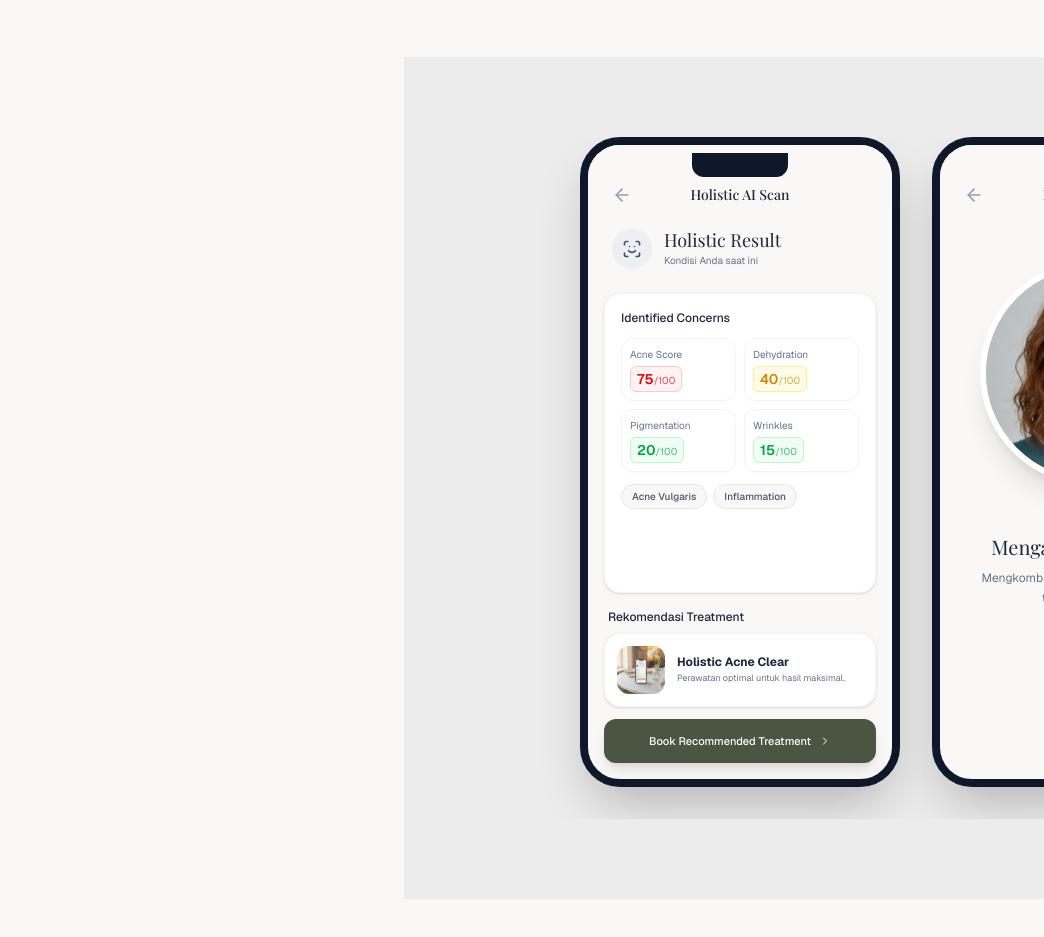
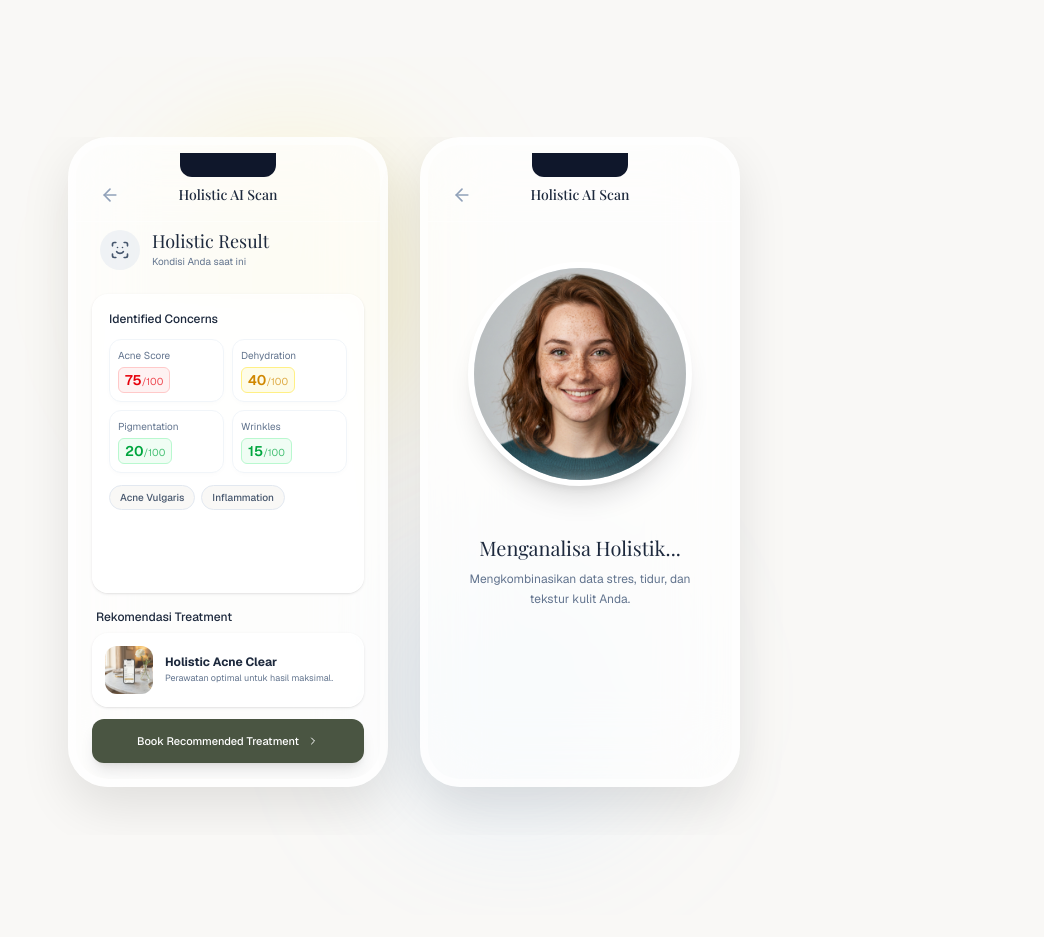
Before and after one commit to jasurddev/AuraWellness, a Next.js app: page / in a window 1280 px wide. Shown: the part 1040-1977 px from the top of the page, without its empty margins (236-1280 px from the left). Built offline with nearby package versions, Linux system fonts and the light colour scheme; a web font is replaced by a local one.

Commit message:
style: fix alignment and add glassmorphism effects to live scanner demo

```diff
--- a/src/components/home/LiveAIScannerDemo.tsx
+++ b/src/components/home/LiveAIScannerDemo.tsx
@@ -79,10 +79,10 @@ const ScannerPhone = ({ patient }: { patient: typeof PATIENTS[0] }) => {
       initial={{ opacity: 0, scale: 0.9, x: 50 }}
       animate={{ opacity: 1, scale: 1, x: 0 }}
       transition={{ duration: 0.6, type: "spring", bounce: 0.2 }}
-      className="relative w-[320px] shrink-0 bg-[#F9F8F6] rounded-[2.5rem] overflow-hidden shadow-2xl border-[8px] border-slate-900 h-[650px] flex flex-col group snap-center"
+      className="relative w-[320px] shrink-0 bg-white/70 backdrop-blur-2xl rounded-[2.5rem] overflow-hidden shadow-[0_20px_50px_rgba(0,0,0,0.1)] border-[8px] border-white/50 h-[650px] flex flex-col group snap-center"
     >
       {/* Top Header (Phone Notch & App Header) */}
-      <div className="pt-6 pb-4 px-6 flex items-center justify-between bg-[#F9F8F6] z-20 relative">
+      <div className="pt-6 pb-4 px-6 flex items-center justify-between bg-transparent z-20 relative border-b border-white/40">
         <div className="absolute top-2 left-1/2 -translate-x-1/2 w-24 h-6 bg-slate-900 rounded-b-xl z-30"></div>
         <ArrowLeft className="w-5 h-5 text-slate-400 mt-4" />
         <div className="font-serif font-medium text-slate-800 mt-4 text-sm">Holistic AI Scan</div>
@@ -146,7 +146,7 @@ const ScannerPhone = ({ patient }: { patient: typeof PATIENTS[0] }) => {
                 </div>
               </div>
 
-              <div className="bg-white mx-4 rounded-2xl p-4 shadow-sm border border-slate-100 mb-4 flex-1">
+              <div className="bg-white/50 backdrop-blur-md mx-4 rounded-2xl p-4 shadow-sm border border-white/60 mb-4 flex-1">
                 <div className="text-xs text-slate-800 font-medium mb-3">Identified Concerns</div>
 
                 <div className="grid grid-cols-2 gap-2">
@@ -174,10 +174,9 @@ const ScannerPhone = ({ patient }: { patient: typeof PATIENTS[0] }) => {
                 </div>
               </div>
 
-              {/* Treatment Recommendation */}
               <div className="px-4 mt-auto">
                 <div className="text-xs font-medium text-slate-800 mb-2 px-1">Rekomendasi Treatment</div>
-                <div className="bg-white p-3 rounded-2xl shadow-sm border border-slate-100 flex items-center gap-3">
+                <div className="bg-white/50 backdrop-blur-md p-3 rounded-2xl shadow-sm border border-white/60 flex items-center gap-3">
                   <div className="w-12 h-12 bg-slate-100 rounded-xl overflow-hidden relative shrink-0">
                     <Image src="/images/bento-smart-booking.png" alt="Treatment" fill className="object-cover opacity-80" />
                   </div>
@@ -214,10 +213,15 @@ export default function LiveAIScannerDemo() {
   }, [visibleCount]);
 
   return (
-    <div className="w-full w-[100vw] relative left-1/2 right-1/2 -ml-[50vw] -mr-[50vw] bg-slate-900/5 py-12 md:py-20 mt-10 md:mt-0 overflow-hidden">
-      {/* Scrollable Container for Mobile, Centered Flex for Desktop */}
-      <div className="max-w-[1200px] mx-auto">
-        <div className="flex flex-nowrap overflow-x-auto snap-x snap-mandatory gap-6 md:gap-8 px-6 md:px-12 md:justify-center items-center pb-8 scrollbar-hide">
+    <div className="w-full relative py-12 md:py-20 mt-10 md:mt-0 overflow-hidden">
+
+      {/* Background Glowing Orbs for Glassmorphism */}
+      <div className="absolute top-20 left-1/4 w-72 h-72 bg-yellow-300/30 rounded-full mix-blend-multiply filter blur-3xl opacity-70 animate-pulse"></div>
+      <div className="absolute bottom-20 right-1/4 w-72 h-72 bg-blue-300/30 rounded-full mix-blend-multiply filter blur-3xl opacity-70 animate-pulse" style={{ animationDelay: '2s' }}></div>
+
+      {/* Container */}
+      <div className="w-full mx-auto relative z-10">
+        <div className="flex flex-nowrap overflow-x-auto snap-x snap-mandatory gap-6 md:gap-8 px-6 md:px-0 md:justify-center items-center pb-12 scrollbar-hide w-full">
           <AnimatePresence>
             {PATIENTS.slice(0, visibleCount).map((patient) => (
               <ScannerPhone key={patient.id} patient={patient} />
```
